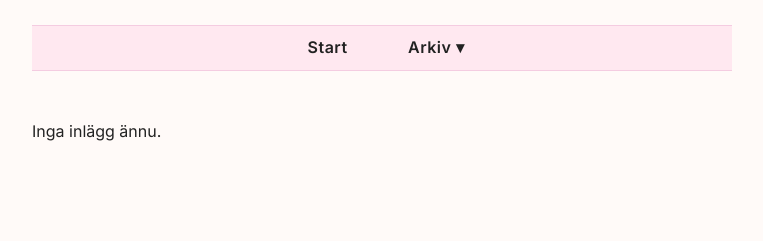
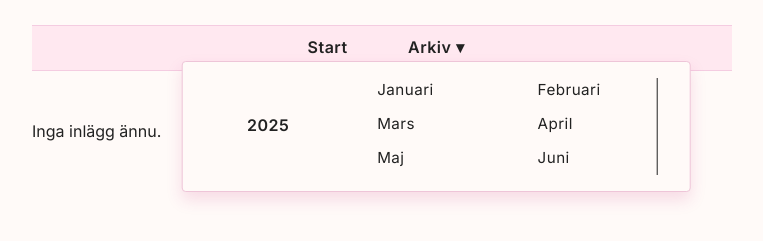
Before and after one commit to cornelia-cs/cornelialoves, a plain HTML site: page index.html in a window 1280 px wide. Shown: the part 141-382 px from the top of the page, without its empty margins (258-1021 px from the left). Drawn offline with nearby package versions, Linux system fonts and the light colour scheme.

Commit message:
uppdatera css

```diff
--- a/style.css
+++ b/style.css
@@ -41,6 +41,8 @@ nav {
   border-bottom: 1px solid #f4cce1;
   text-align: center;
   padding: 0.6rem 0;
+  position: relative;
+  z-index: 10;
 }
 
 nav a {
@@ -123,7 +125,7 @@ button:hover {
   position: absolute;
   background-color: #fffaf8;
   border: 1px solid #eec5d8;
-  padding: 1rem;
+  padding: 1rem 2rem;
   top: 100%;
   left: 50%;
   transform: translateX(-50%);
@@ -131,37 +133,35 @@ button:hover {
   z-index: 2;
   border-radius: 4px;
   box-shadow: 0 8px 16px rgba(204, 45, 125, 0.15);
-  min-width: 150px;
+  min-width: 300px;
+  display: flex; /* flex för att år + månader ska vara bredvid */
+  gap: 2rem;
 }
 
 .dropdown:hover .dropdown-content {
-  display: block;
+  display: flex;
 }
 
 .dropdown-year {
   font-weight: 700;
-  margin-bottom: 0.5rem;
+  margin-bottom: 0;
   position: relative;
   cursor: default;
-}
-
-.dropdown-year:hover .dropdown-months {
-  display: block;
+  border-right: 1px solid #222;
+  padding-right: 1.5rem;
+  display: flex;
+  align-items: center;
+  min-width: 60px;
 }
 
 .dropdown-months {
-  display: none;
-  margin-top: 0.3rem;
+  margin-top: 0;
   padding-left: 1rem;
-  position: absolute;
-  top: 0;
-  left: 100%;
-  background: #fffaf8;
-  border: 1px solid #eec5d8;
-  border-radius: 4px;
-  box-shadow: 0 8px 16px rgba(204, 45, 125, 0.15);
-  white-space: nowrap;
-  min-width: 120px;
+  display: grid;
+  grid-template-columns: repeat(2, max-content);
+  column-gap: 2rem;
+  row-gap: 0.3rem;
+  text-align: left;
 }
 
 .dropdown-months a {
@@ -171,7 +171,6 @@ button:hover {
   text-decoration: none;
   margin-bottom: 0.3rem;
   font-weight: 400;
-  text-align: left;
   padding-left: 0.5rem;
 }
 
```
